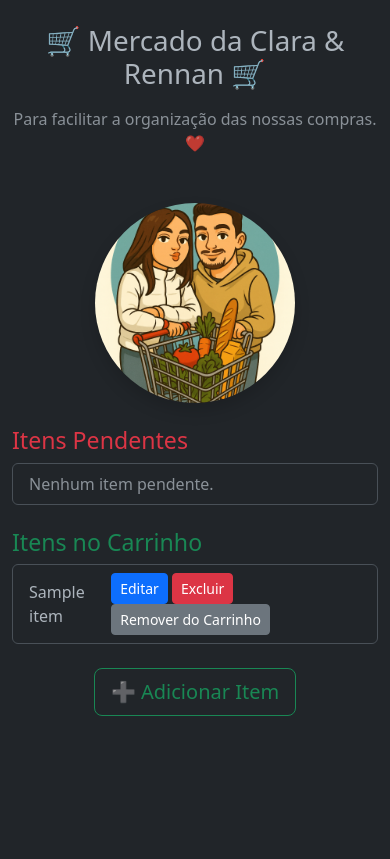
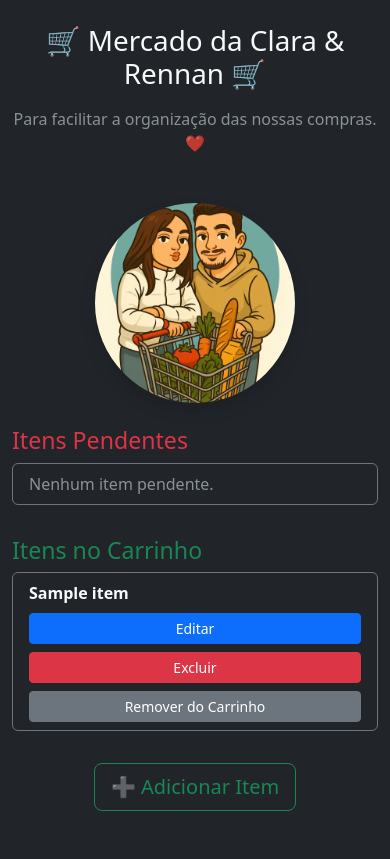
Before and after one commit to Rennan1/lista-compras, a Django app: page /compras/ in a window 390 px wide. Before the commit the page ends 716 px from the top, so only its background shows below. Run offline with Django 5.2, Linux system fonts and the light colour scheme; tables that the repository leaves empty hold one stand-in row (values such as "Sample post").

Commit message:
ajuste mobile

```diff
--- a/compras/templates/index.html
+++ b/compras/templates/index.html
@@ -11,8 +11,28 @@
       href="https://cdn.jsdelivr.net/npm/bootstrap@5.3.0/dist/css/bootstrap.min.css"
       rel="stylesheet"
     >
+
+    <style>
+        /* Pequeno toque visual extra */
+        .list-group-item {
+            border-radius: 8px;
+            margin-bottom: 8px;
+        }
+
+        /* Melhora espaçamento dos botões no mobile */
+        .btn {
+            white-space: nowrap;
+        }
+
+        @media (max-width: 576px) {
+            .btn {
+                flex: 1 1 100%;
+                text-align: center;
+            }
+        }
+    </style>
 </head>
-<body class="bg-dark">
+<body class="bg-dark text-light">
 
     <div class="container mt-4">
 
@@ -27,21 +47,24 @@
                 style="object-fit: cover;">
         </div>
 
-
         <!-- ITENS PENDENTES -->
         <h3 class="text-danger">Itens Pendentes</h3>
         <ul class="list-group mb-4">
             {% for item in pendentes %}
-                <li class="list-group-item d-flex justify-content-between align-items-center">
-                    <span>{{ item.nome }}</span>
-                    <span>
+                <li class="list-group-item bg-dark text-light border-secondary">
+                    <div class="row align-items-center">
+                        <div class="col-12 col-md-5 fw-semibold">
+                            {{ item.nome }}
+                        </div>
+                        <div class="col-12 col-md-7 mt-2 mt-md-0 d-flex flex-wrap justify-content-md-end gap-2">
                             <a href="{% url 'editar_item' item.id %}" class="btn btn-sm btn-primary">Editar</a>
                             <a href="{% url 'excluir_item' item.id %}" class="btn btn-sm btn-danger">Excluir</a>
                             <a href="{% url 'adicionar_carrinho' item.id %}" class="btn btn-sm btn-success">Adicionar ao Carrinho</a>
-                    </span>
+                        </div>
+                    </div>
                 </li>
             {% empty %}
-                <li class="list-group-item text-muted">Nenhum item pendente.</li>
+                <li class="list-group-item text-muted bg-dark border-secondary">Nenhum item pendente.</li>
             {% endfor %}
         </ul>
 
@@ -49,21 +72,25 @@
         <h3 class="text-success">Itens no Carrinho</h3>
         <ul class="list-group mb-4">
             {% for item in carrinho %}
-                <li class="list-group-item d-flex justify-content-between align-items-center">
-                    <span>{{ item.nome }}</span>
-                    <span>
+                <li class="list-group-item bg-dark text-light border-secondary">
+                    <div class="row align-items-center">
+                        <div class="col-12 col-md-5 fw-semibold">
+                            {{ item.nome }}
+                        </div>
+                        <div class="col-12 col-md-7 mt-2 mt-md-0 d-flex flex-wrap justify-content-md-end gap-2">
                             <a href="{% url 'editar_item' item.id %}" class="btn btn-sm btn-primary">Editar</a>
                             <a href="{% url 'excluir_item' item.id %}" class="btn btn-sm btn-danger">Excluir</a>
                             <a href="{% url 'remover_carrinho' item.id %}" class="btn btn-sm btn-secondary">Remover do Carrinho</a>
-                    </span>
+                        </div>
+                    </div>
                 </li>
             {% empty %}
-                <li class="list-group-item text-muted">Nenhum item no carrinho.</li>
+                <li class="list-group-item text-muted bg-dark border-secondary">Nenhum item no carrinho.</li>
             {% endfor %}
         </ul>
 
         <!-- BOTÃO DE ADICIONAR -->
-        <div class="text-center">
+        <div class="text-center mb-5">
             <a href="{% url 'adicionar_item' %}" class="btn btn-outline-success btn-lg">➕ Adicionar Item</a>
         </div>
 
```
Lines whose indentation alone changed are shown as unchanged.
